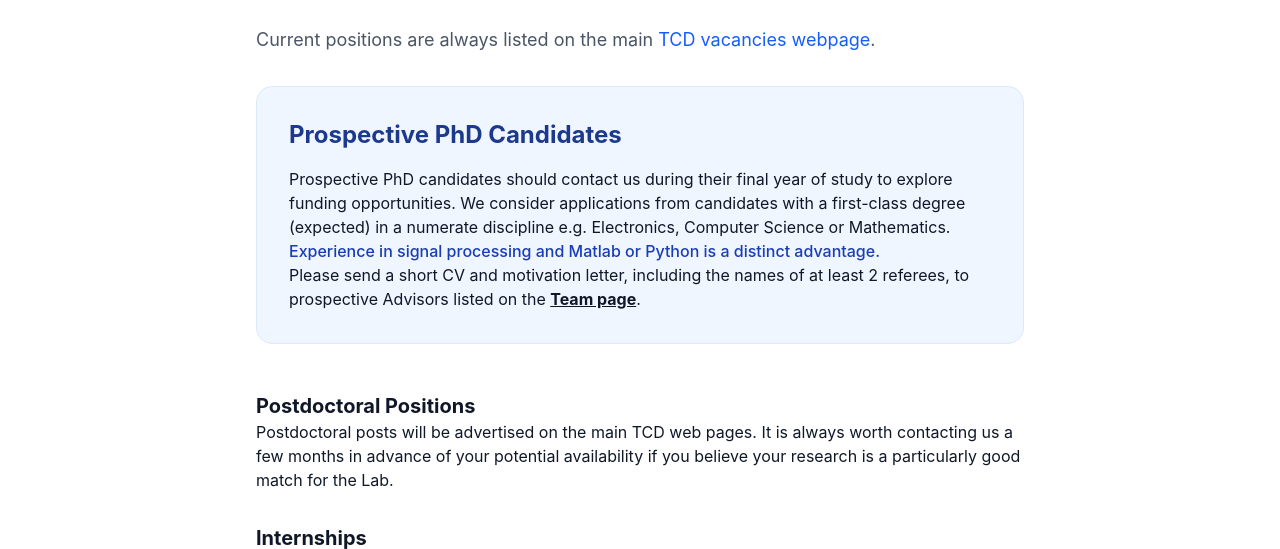
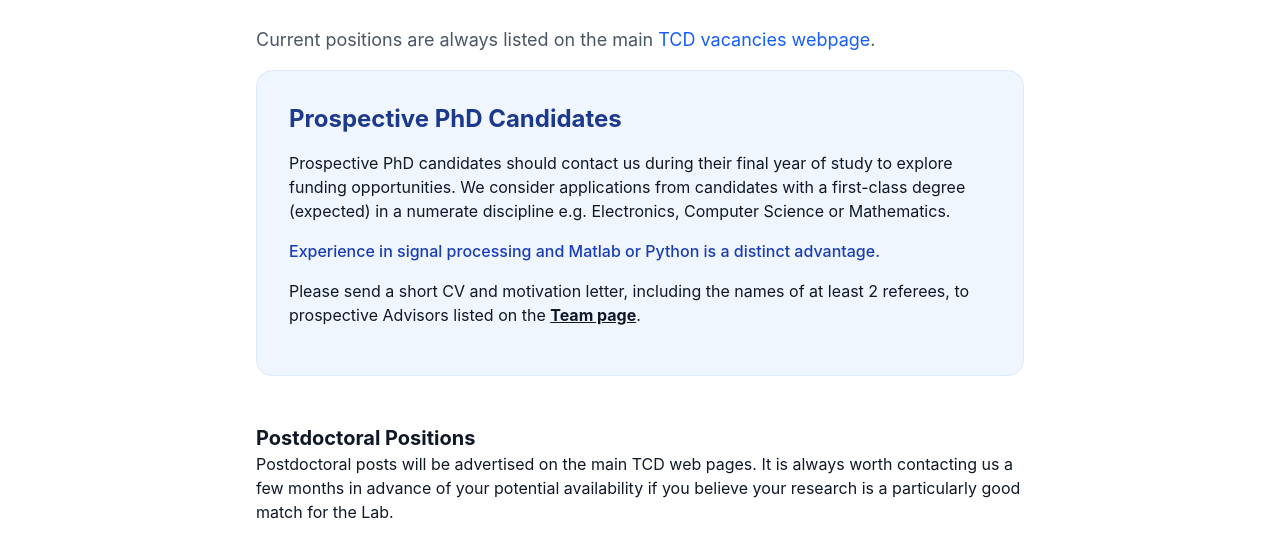
Before and after one commit to sigmedia/sigmedia.github.io, an Astro site: page /jobs in a window 1280 px wide. Shown: the part 207-756 px from the top of the page. Built offline with nearby package versions, Linux system fonts and the light colour scheme; Astro itself is replaced by a stand-in of ours.

Commit message:
style: add paragraph spacing on jobs page and across prose content
- add space-y-4 to PhD candidates section in jobs.astro
- add default bottom margin to paragraphs within .prose in global.css

```diff
--- a/src/pages/jobs.astro
+++ b/src/pages/jobs.astro
@@ -11,7 +11,7 @@ import BaseLayout from '../layouts/BaseLayout.astro';
         Current positions are always listed on the main <a href="http://www.tcd.ie/vacancies" class="text-blue-600 hover:underline">TCD vacancies webpage</a>.
       </p>
 
-      <section class="bg-blue-50 p-8 rounded-2xl border border-blue-100 mb-12">
+      <section class="bg-blue-50 p-8 rounded-2xl border border-blue-100 mb-12 space-y-4">
         <h2 class="text-2xl font-bold text-blue-900 mb-4 mt-0">Prospective PhD Candidates</h2>
         <p>
           Prospective PhD candidates should contact us during their final year of study to
--- a/src/styles/global.css
+++ b/src/styles/global.css
@@ -23,6 +23,10 @@ code {
 /* Inline code */
 :not(pre) > code {
   @apply bg-gray-100 text-gray-800 px-1.5 py-0.5 rounded-md text-[0.9em] border border-gray-200;
+}
+
+.prose p {
+  @apply mb-4;
 }
 
 /* Custom fixes for research output pages (datasets/software) */
```
